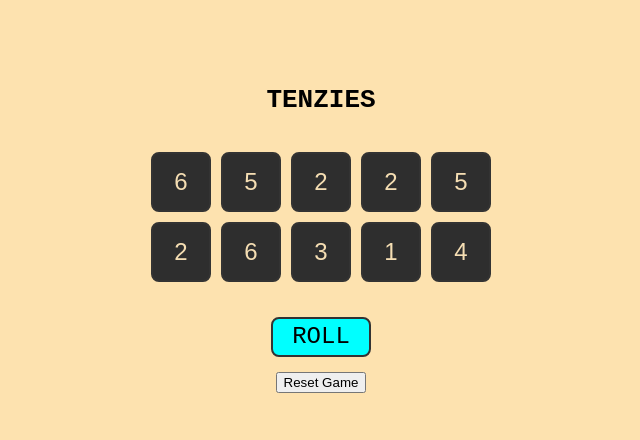
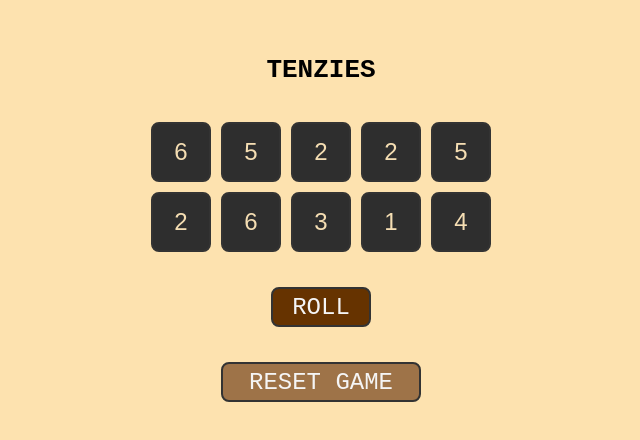
Before and after one commit to fabjenny13/Tenzies-with-React, a React (Vite) app: page / in a window 1280 px wide. Shown: the part 170-610 px from the top of the page, without its empty margins (319-959 px from the left). Built offline with nearby package versions, Linux system fonts and the light colour scheme.

Commit message:
interactive buttons

```diff
--- a/src/App.css
+++ b/src/App.css
@@ -14,8 +14,8 @@ body {
 
 }
 
-.button {
-    background-color: aqua;
+.roll-button {
+    background-color: #663300;
     width: 100px;
     height: 40px;
     border: 2px solid #333;
@@ -23,5 +23,29 @@ body {
     font-family: monospace;
     font-size: 24px;
     text-transform: uppercase;
+    color: whitesmoke;
 
 }
+
+.reset-button {
+    background-color: #9e7348;
+    width: 200px;
+    height: 40px;
+    border: 2px solid #333;
+    border-radius: 8px;
+    font-family: monospace;
+    font-size: 24px;
+    text-transform: uppercase;
+    color: whitesmoke;
+    margin: 20px;
+}
+
+.roll-button:hover {
+    background-color: #482501;
+    /*box-shadow: 0 0 10px #5a2d00 */
+
+}
+
+.reset-button:hover {
+    box-shadow: 0 0 10px #7e433b;
+}
--- a/src/App.jsx
+++ b/src/App.jsx
@@ -13,6 +13,7 @@ function App() {
   const [diceHeld, setDiceHeld] = useState(new Array(10).fill(false))
   const [gameWon, setGameWon] = useState(false)
   const [isReset, setIsReset] = useState(false)
+  const [showConfetti, setShowConfetti] = useState(false)
 
 
   const arr = new Array(5).fill(0);
@@ -32,7 +33,9 @@ function App() {
       diceNums.map(ele => (ele == lastNum && isWon ? isWon = true : isWon = false))
     }
 
+    setGameWon(isWon);
     return isWon;
+
   }
 
   function resetGame() {
@@ -62,20 +65,21 @@ function App() {
 
   useEffect(rollDice, [])
 
-  useEffect(() => {checkWin() ? setGameWon(true) : setGameWon(false)}, [diceHeld])
+  useEffect(() => {checkWin() ? setShowConfetti(true): {}}, [diceHeld])
 
   useEffect(() => {
-    if(gameWon){
-      const timer = setTimeout(() => setGameWon(false), 6000);
+
+    if(showConfetti){
+      const timer = setTimeout(() => setShowConfetti(false), 6000);
       return () => clearTimeout(timer);
     }
-    }, [gameWon])
+    }, [showConfetti])
 
 
 
   return (
     <div className = "container">
-      {gameWon && <Confetti/>}
+      {showConfetti && <Confetti />}
       <h1>TENZIES</h1>
       <br />
       <div>
@@ -100,12 +104,17 @@ function App() {
 
       <br />
       <br />
-      <button className = "button"
+
+      {
+        gameWon ? <h2>YOU WIN!</h2> :
+      <button className = "roll-button"
       onClick = {rollDice}
       >Roll</button>
+      }
 
       <br />
-      <button onClick = {resetGame}>Reset Game</button>
+      <button className = "reset-button"
+      onClick = {resetGame}>Reset Game</button>
     </div>
   )
 }
--- a/src/Dice.css
+++ b/src/Dice.css
@@ -9,6 +9,8 @@
     margin: 5px;
     padding: 10px 20px;
     color: wheat;
+}
 
-
+.dice-button:hover {
+    box-shadow: 0 0 10px #2e2e2e;
 }
--- a/src/Dice.jsx
+++ b/src/Dice.jsx
@@ -11,6 +11,7 @@ function Dice(props) {
                 backgroundColor: (props.onHold) ? '#009933' : '#2e2e2e'
             }
         }
+
         onClick = {() => {
             props.handleClick(props.index);
         }}
```
Also changed, not shown: src/Form.jsx (added, +12 -0 lines).
